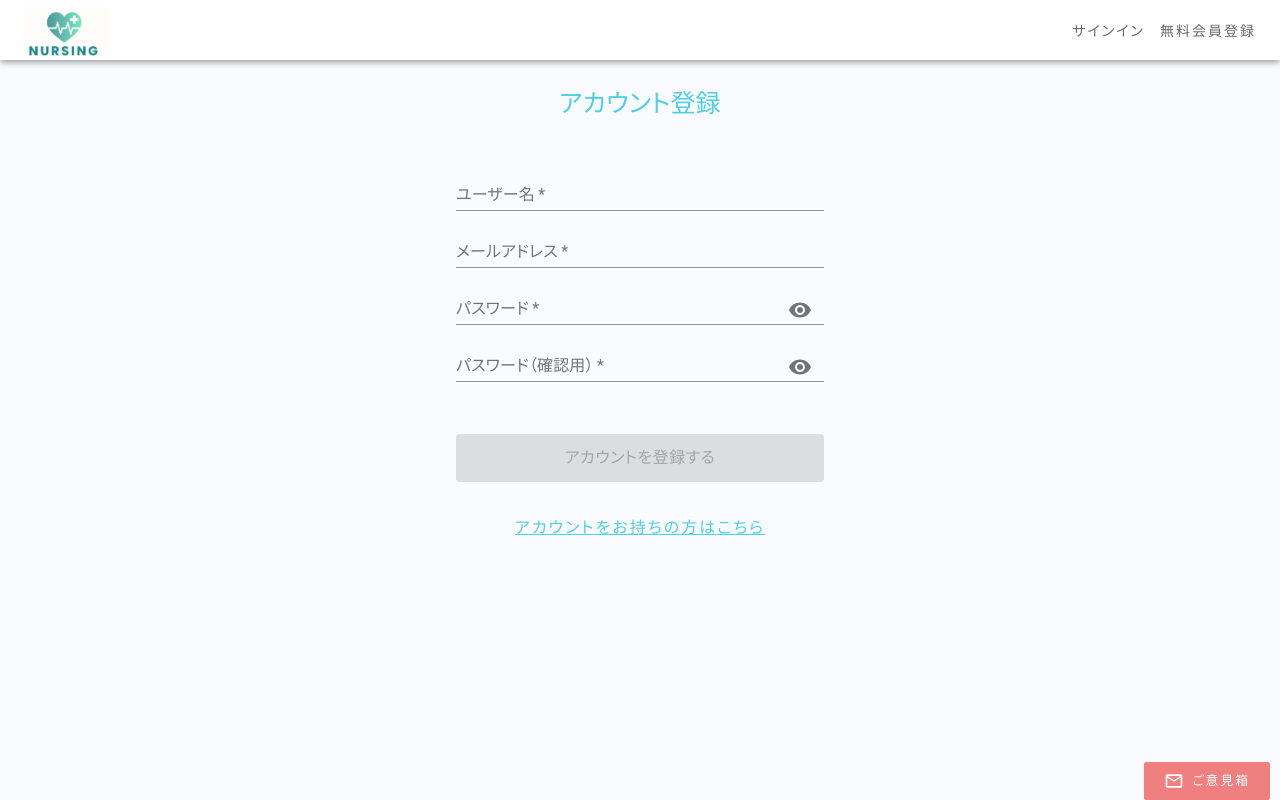
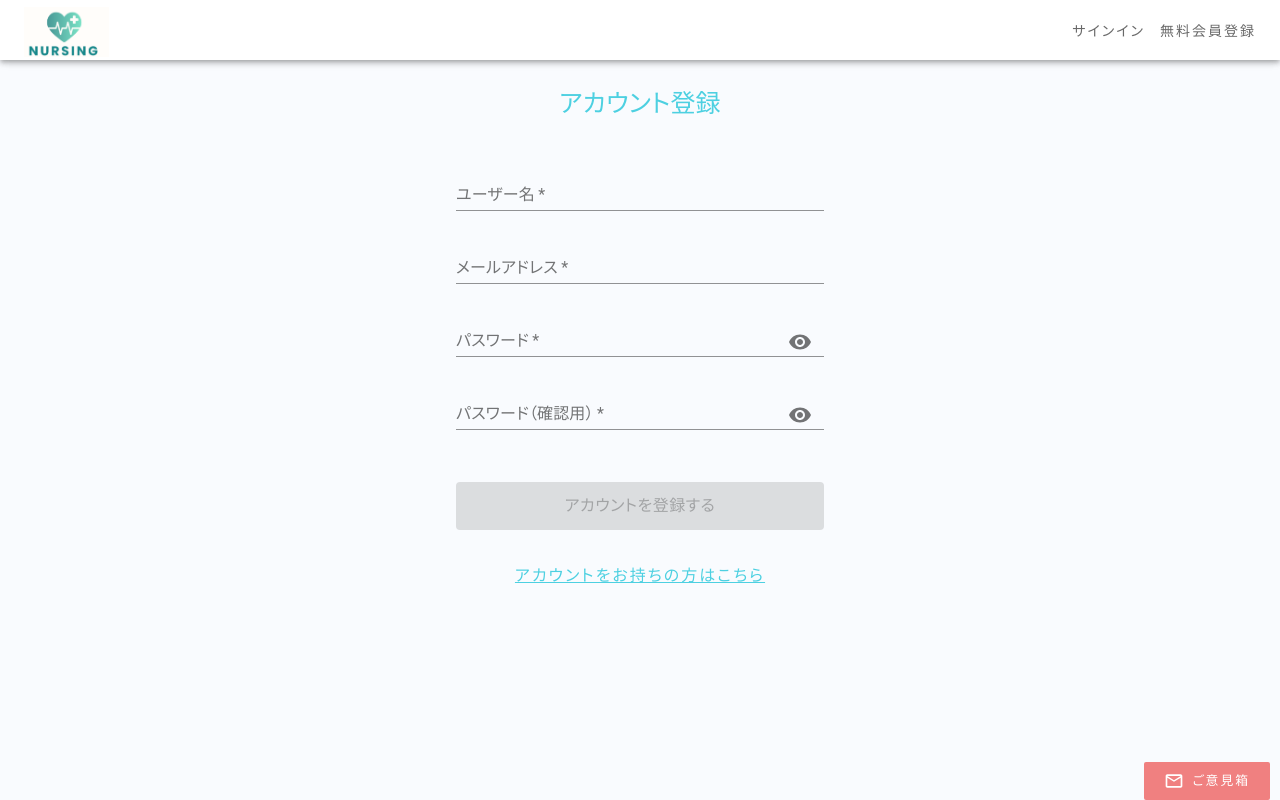
Before and after one commit to S42100254h/pean-nurse, a React (Create React App) app in the folder front/: page /signup in a window 1280 px wide. Built offline with nearby package versions, Linux system fonts and the light colour scheme.

Commit message:
adjust space between TextInput

```diff
--- a/front/src/templates/Setting.jsx
+++ b/front/src/templates/Setting.jsx
@@ -190,6 +190,7 @@ const Setting = () => {
               value={name}
               onChange={inputName}
             />
+            <div className="module-spacer--extra-extra-small" />
             <TextInput
               fullWidth={true}
               label={"メールアドレス"}
@@ -225,6 +226,7 @@ const Setting = () => {
               value={current_password}
               onChange={inputCurrentPassword}
             />
+            <div className="module-spacer--extra-extra-small" />
             <PasswordInput
               fullWidth={true}
               label={"新しいパスワード"}
@@ -234,6 +236,7 @@ const Setting = () => {
               value={password}
               onChange={inputPassword}
             />
+            <div className="module-spacer--extra-extra-small" />
             <PasswordInput
               fullWidth={true}
               label={"新しいパスワード（確認用）"}
--- a/front/src/templates/SignIn.jsx
+++ b/front/src/templates/SignIn.jsx
@@ -66,6 +66,7 @@ const SignIn = () => {
         onChange={inputEmail}
         onKeyDown={handleOnKeyDown}
       />
+      <div className="module-spacer--extra-extra-small" />
       <PasswordInput
         fullWidth={true}
         label={"パスワード"}
--- a/front/src/templates/SignUp.jsx
+++ b/front/src/templates/SignUp.jsx
@@ -75,6 +75,7 @@ const SignUp = () => {
         onChange={inputName}
         onKeyDown={handleOnKeyDown}
       />
+      <div className="module-spacer--extra-extra-small" />
       <TextInput
         fullWidth={true}
         label={"メールアドレス"}
@@ -86,6 +87,7 @@ const SignUp = () => {
         onChange={inputEmail}
         onKeyDown={handleOnKeyDown}
       />
+      <div className="module-spacer--extra-extra-small" />
       <PasswordInput
         fullWidth={true}
         label={"パスワード"}
@@ -96,6 +98,7 @@ const SignUp = () => {
         onChange={inputPassword}
         onKeyDown={handleOnKeyDown}
       />
+      <div className="module-spacer--extra-extra-small" />
       <PasswordInput
         fullWidth={true}
         label={"パスワード（確認用）"}
```
